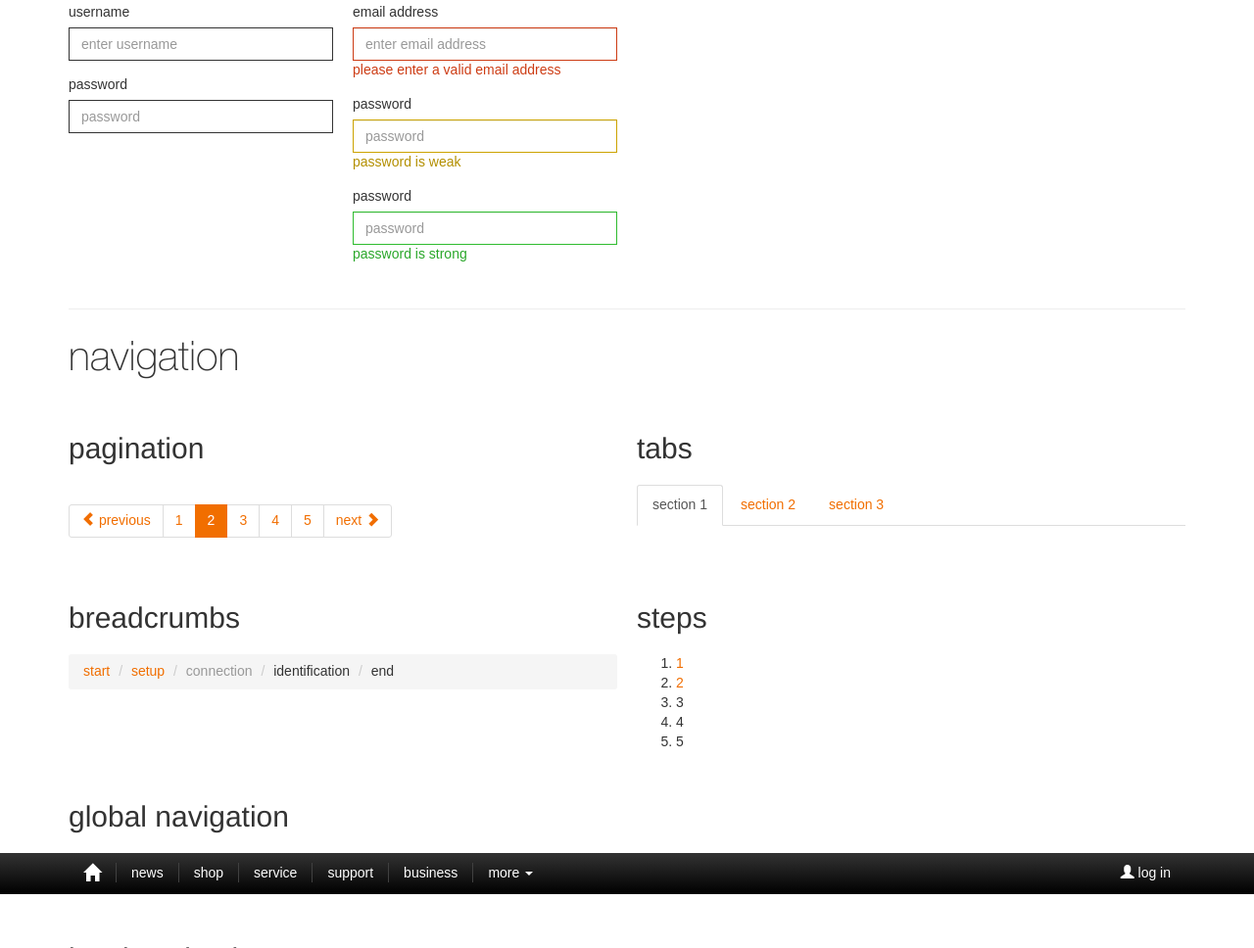
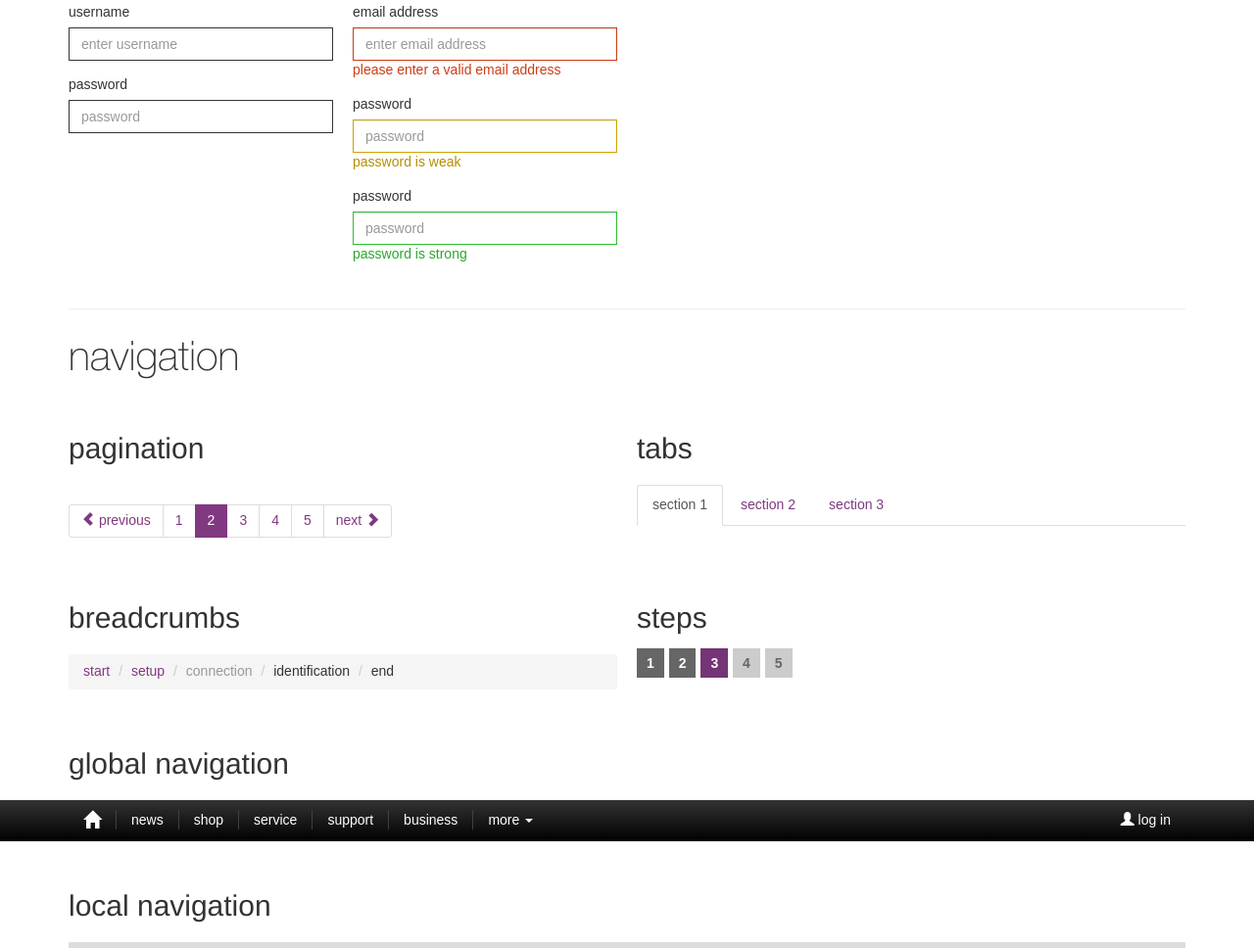
Before and after one commit to purple-dbu/sass-bootstrap-purple, a website: page index.html in a window 1280 px wide. Shown: the part 1527-2495 px from the top of the page at 98% size. Drawn offline with nearby package versions, Linux system fonts and the light colour scheme.

Commit message:
Added steps

```diff
--- a/index.html
+++ b/index.html
@@ -370,9 +370,9 @@ Navigation
     <ol class="steps">
       <li><a href="#">1</a></li>
       <li><a href="#">2</a></li>
-      <li class="active">3</li>
-      <li>4</li>
-      <li>5</li>
+      <li class="active"><span>3</span></li>
+      <li class="disabled"><span>4</span></li>
+      <li class="disabled"><span>5</span></li>
     </ol>
   </div>
 </div>
--- /dev/null
+++ b/scss/_steps.scss
@@ -0,0 +1,36 @@
+
+.steps {
+  @extend .list-unstyled;
+
+  > li {
+    display: inline;
+    margin-left: $steps-margin;
+
+    &:first-child {
+      margin-left: 0;
+    }
+
+    > a,
+    > span {
+      padding-left: $steps-padding-horizontal;
+      padding-right: $steps-padding-horizontal;
+      padding-top: $steps-padding-vertical;
+      padding-bottom: $steps-padding-vertical;
+      font-weight: bold;
+      background: $steps-default-bg;
+      color: $steps-default-color;
+    }
+
+    &.active > a,
+    &.active > span {
+      background: $steps-active-bg;
+      color: $steps-active-color;
+    }
+
+    &.disabled > a,
+    &.disabled > span {
+      background: $steps-disabled-bg;
+      color: $steps-disabled-color;
+    }
+  }
+}
--- a/scss/_variables.scss
+++ b/scss/_variables.scss
@@ -22,6 +22,7 @@ $gray-light:             lighten(#000, 60%) !default;   // #999
 // -------------------------
 
 $brand-primary: #803980 !default; // #purple
+$brand-primary-fill: darken($brand-primary, 3%) !default; // #purple
 $brand-success: #32C832 !default; // #purple
 $brand-warning: #FFCC00 !default; // #purple
 $brand-danger:  #CD3C14 !default; // #purple
@@ -421,6 +422,20 @@ $footer-color: #eee !default;
 $footer-link-color: #999 !default;
 $footer-link-hover-color: ligthen($link-color, 10%) !default;
 
+// Steps
+// -------------------------
+
+$steps-margin: 1px;
+$steps-padding-vertical: ($font-size-base / 2);
+$steps-padding-horizontal: 10px;
+$steps-default-bg: #666;
+$steps-default-color: #fdfdfd;
+$steps-active-bg: $brand-primary-fill;
+$steps-active-color: #fdfdfd;
+$steps-disabled-bg: #ccc;
+$steps-disabled-color: #666;
+
+
 
 // Container sizes
 // --------------------------------------------------
--- a/scss/bootstrap-purple.scss
+++ b/scss/bootstrap-purple.scss
@@ -44,6 +44,7 @@ $icon-font-path: $icon-path !default;
 @import "sass-bootstrap/lib/close";
 @import "footer";
 @import "logo";
+@import "steps";
 
 // // Components w/ JavaScript
 @import "sass-bootstrap/lib/modals";
```
Also changed, not shown: dist/css/bootstrap-purple.css, dist/css/bootstrap-purple.min.css, 1 other file.
